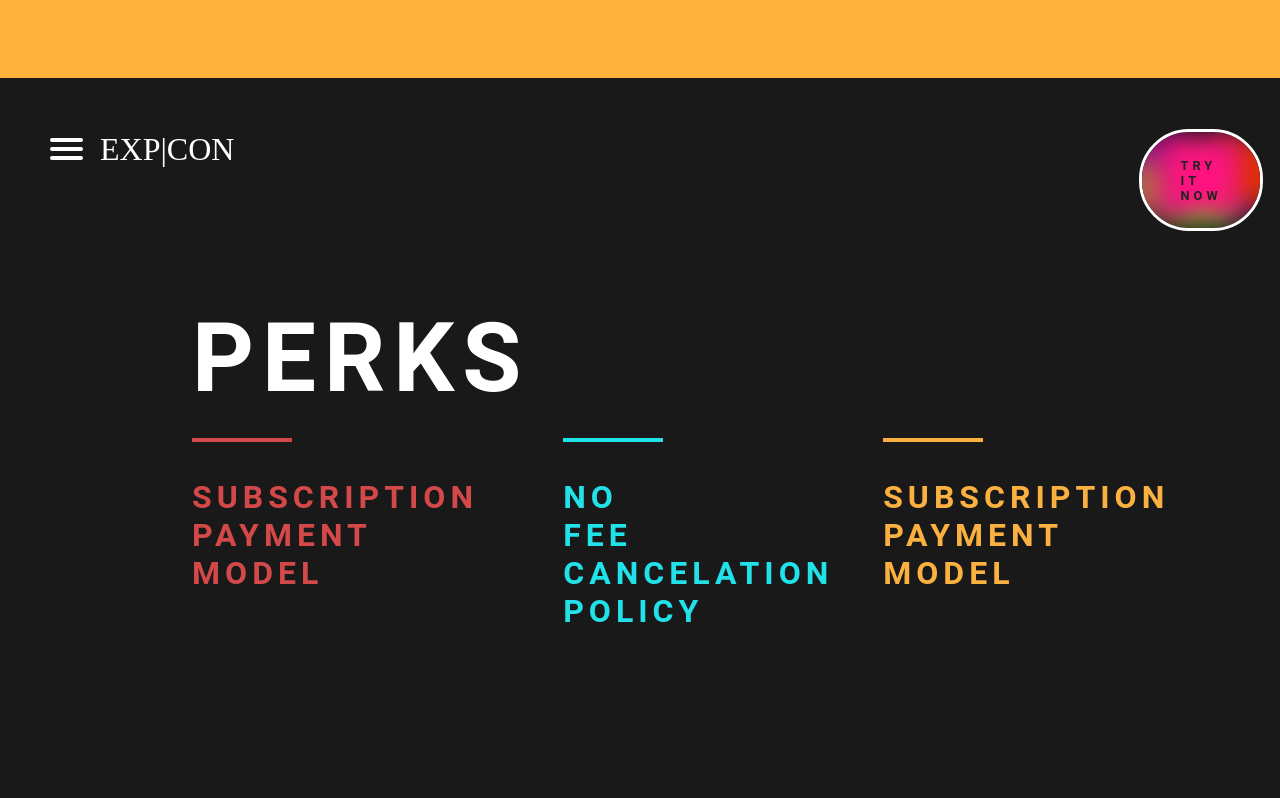
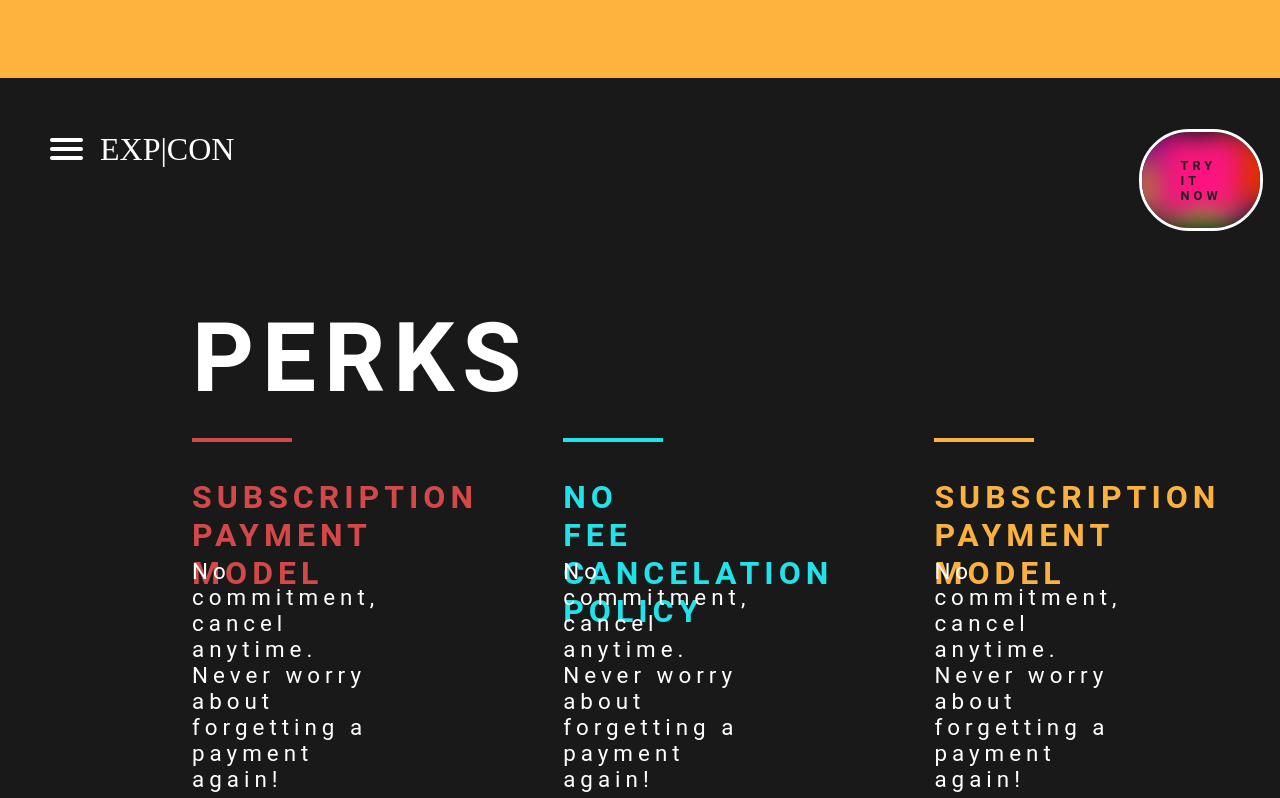
Before and after one commit to roshan0926/speer-assessment, a React (Create React App) app: page /hero-section in a window 1280 px wide. Shown: the part 2082-2880 px from the top of the page. Built offline with nearby package versions, Linux system fonts and the light colour scheme.

Commit message:
add description text to component

```diff
--- a/src/components/Perks/Perks.jsx
+++ b/src/components/Perks/Perks.jsx
@@ -8,10 +8,13 @@ export default function Perks() {
     <h1 className="perks-title">perks</h1>
     <span className="line one"></span>
     <h2 className="perk-subtitle" id="red">subscription payment model</h2>
+    <p className="description" id="desc-one">No commitment, cancel anytime. Never worry about forgetting a payment again!</p>
     <span className="line two"></span>
     <h2 className="perk-subtitle" id="blue">no fee cancelation policy</h2>
+    <p className="description" id="desc-two">No commitment, cancel anytime. Never worry about forgetting a payment again!</p>
     <span className="line three"></span>
     <h2 className="perk-subtitle" id="yellow">subscription payment model</h2>
+    <p className="description" id="desc-three">No commitment, cancel anytime. Never worry about forgetting a payment again!</p>
     <nav className="hamburger-perks" role="navigation">
           <p className="logo-perks">EXP|CON</p>
         <div id="menuToggle-perks">
--- a/src/components/Perks/perks.scss
+++ b/src/components/Perks/perks.scss
@@ -238,7 +238,7 @@ $yellow-perk: #fbb13f;
 }
 
 .three {
-  left: 69vw;
+  left: 73vw;
 background-color: $yellow-perk;
 }
 
@@ -259,11 +259,29 @@ background-color: $yellow-perk;
 #blue{
   color: $blue-perk;
   left: 44vw;
-
 }
 
 #yellow{
   color: $yellow-perk;
-  left: 69vw;
+  left: 73vw;
+}
 
+.description{
+  position: absolute;
+  color: white;
+  width: 16vw;
+  margin-top: 60vh;
+  font-size: 1.4em;
+  letter-spacing: 5px;
+  font-family: 'Roboto', sans-serif;
 }
+
+#desc-one {
+  left: 15vw;
+}
+#desc-two {
+  left: 44vw;
+}
+#desc-three {
+  left: 73vw;
+}
```
